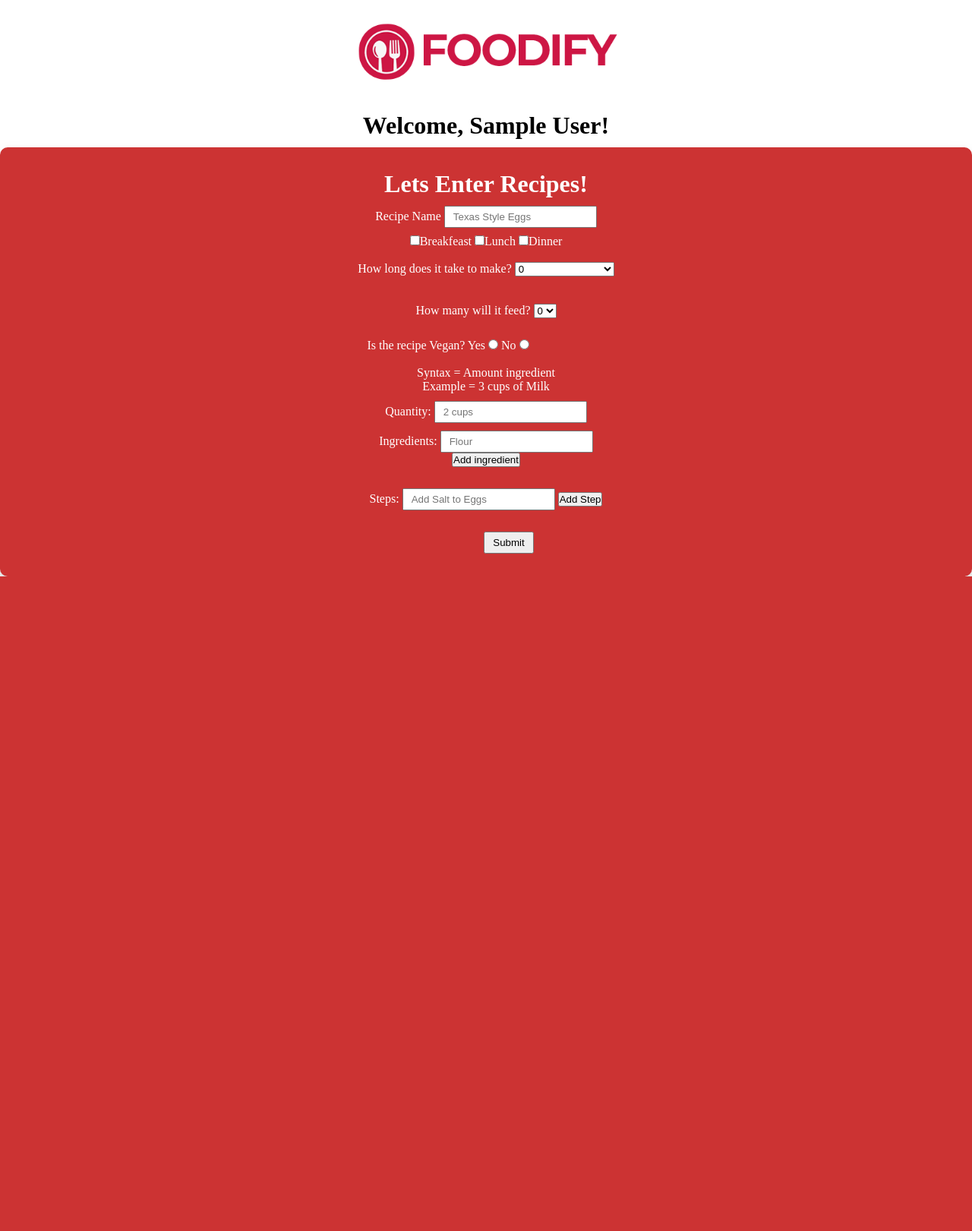
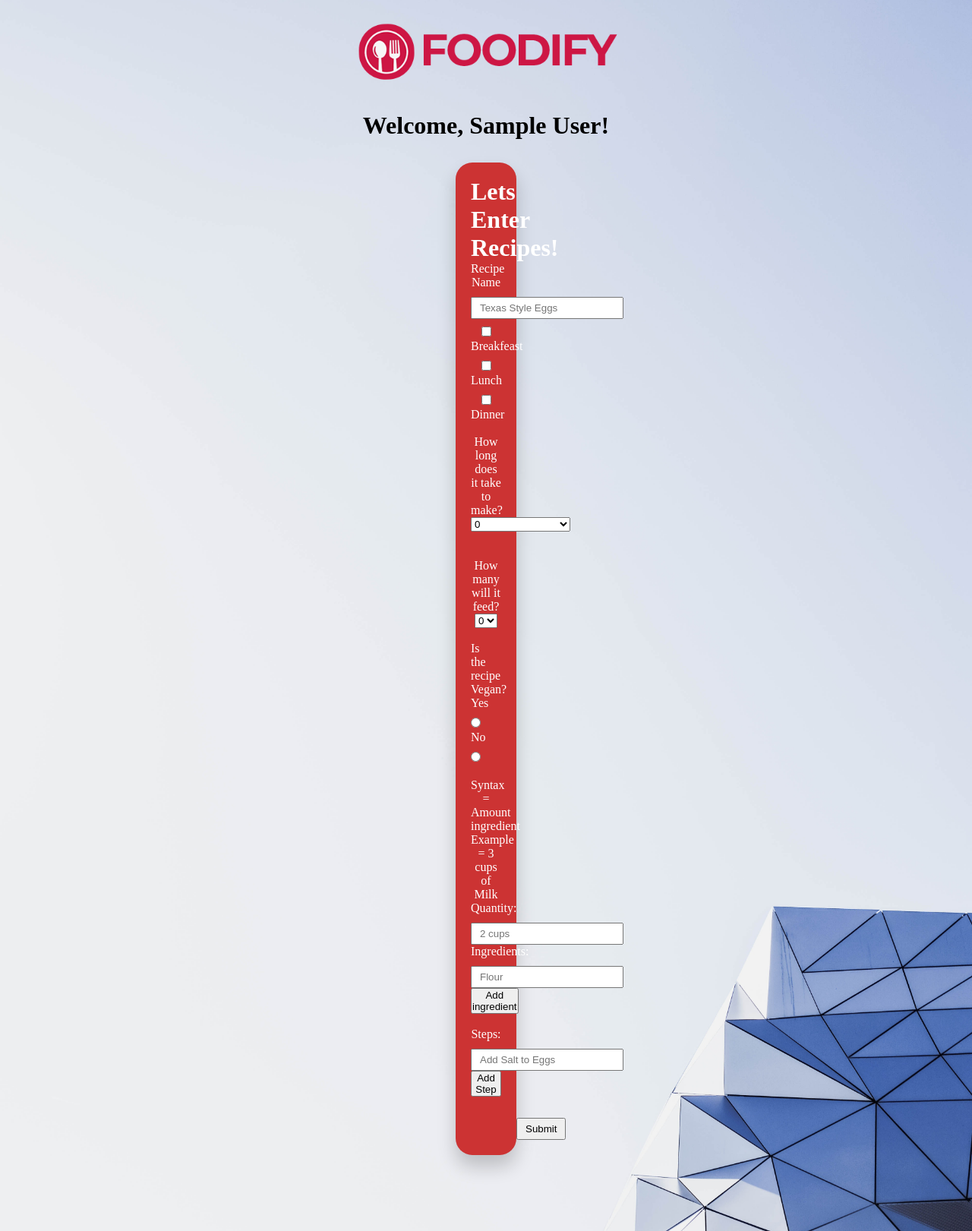
Before and after one commit to MarcosLara38/4910-61-Project, a PHP site: page /addData.php in a window 1280 px wide. Shown: the part 65-1686 px from the top of the page at 76% size. Before the commit the page ends 824 px from the top, so only its background shows below. Run offline with PHP 8.4, Linux system fonts and the light colour scheme; the visitor is signed in with stand-in values (Sample User, id 1); data that the repository does not hold is empty.

Commit message:
Added photo to other pages and cosmetics

```diff
--- a/addData.php
+++ b/addData.php
@@ -237,9 +237,16 @@ error_reporting(1);
       input {
         padding: 5px 10px;
       }
+    .bgbody {
+        background:url('pics/backgroundfull.jpeg');background-size:cover;
+        background-attachment: fixed;
+        background-position: 0 100%;
+        background-repeat: no-repeat;
+    }
     </style>
 </head>
-<body>
+<body class="bgbody"  style="">
+
     <div class = "nav">
     <?php
         require "nav.php";
@@ -353,7 +360,7 @@ HTML;
                         <input id ="addQtyInput" type = "text" name = "qty" placeholder="2 cups"><br>
                         <p <?php if(!$addingquality_valid){ echo " style = 'color:Black'";} ?>> <?php echo $qty_error; ?> </p>
                         <label for = "ingredients">Ingredients: </label>
-                        <input id ="addDataInput" type = "text" name = "ingredients" placeholder="Flour"><br>
+                        <input id ="addDataInput" type = "text" name = "ingredients" placeholder="Flour">
                         <button type = "button" class = "addDatabtn" onclick = "addDataIng();" >Add ingredient</button><br>
 
 
--- a/home.css
+++ b/home.css
@@ -155,10 +155,15 @@ input.searchinput{
     background: #cc3333;
     box-sizing: border-box;
     box-shadow: 0 15px 25px rgba(0,0,0,.2);
-    border-radius: 10px;
+    border-radius: 22px;
     text-align: center;
-    padding: 30px;
+    padding: 20px;
     ;
+}
+.signin{
+    padding-left: 700px;
+    padding-right: 700px;
+    padding-top: 70px;
 }
 
 #signup{
@@ -174,6 +179,20 @@ input.searchinput{
     padding: 30px;
 
 }
+
+.signup{
+    padding-left: 400px;
+    padding-right: 400px;
+    padding-top: 20px;
+}
+
+.adddata{
+    padding-left: 600px;
+    padding-right: 600px;
+    padding-top: 20px;
+    padding-bottom: 100px;
+}
+
 
 
 
@@ -297,7 +316,14 @@ input{
 }
 
 .del{
-    padding-left: 10px;
+    margin-left: 10px;
+    border: 2px solid rgb(0, 0, 0);
+    border-radius: 4px;
+
+
+}
+input #addDatabtn{
+    padding-bottom: 30px;
 }
 .new_ing{
     font-size: 25px;
--- a/signin.php
+++ b/signin.php
@@ -44,7 +44,9 @@
         }
     ?>
     </div>
+
         <img src="pics/logo.png">
+<div class = signin>
     <?php if(!isset($_SESSION['logged_in']) && $_SESSION['logged_in'] == false){ ?>
         <div class="containerin">
         <form method="POST" id="signin">
@@ -60,6 +62,7 @@
     <?php } else{ ?>
         <h1>You are logged in</h1>
     <?php } ?>
+    </div>
 
 </body>
 </html>
```
Also changed, not shown: favorites.php (+9 -1 lines), signup.php (+7 -7 lines). Lines whose indentation alone changed are shown as unchanged.
